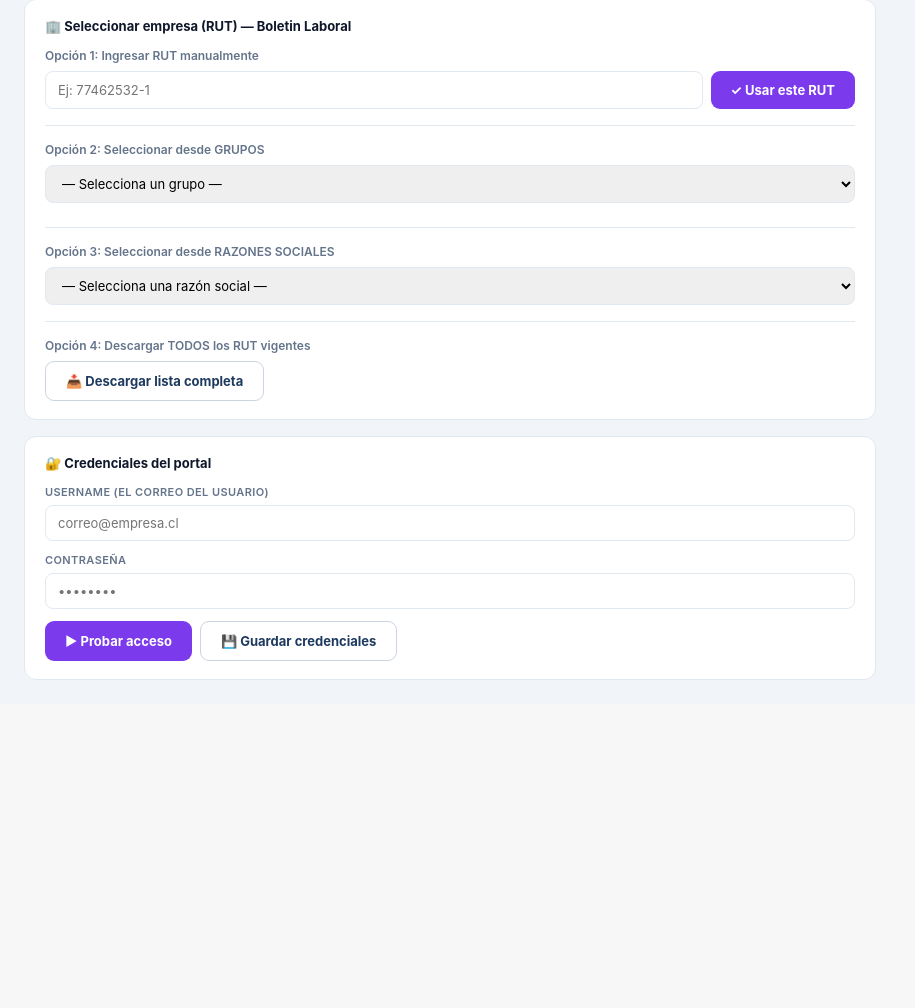
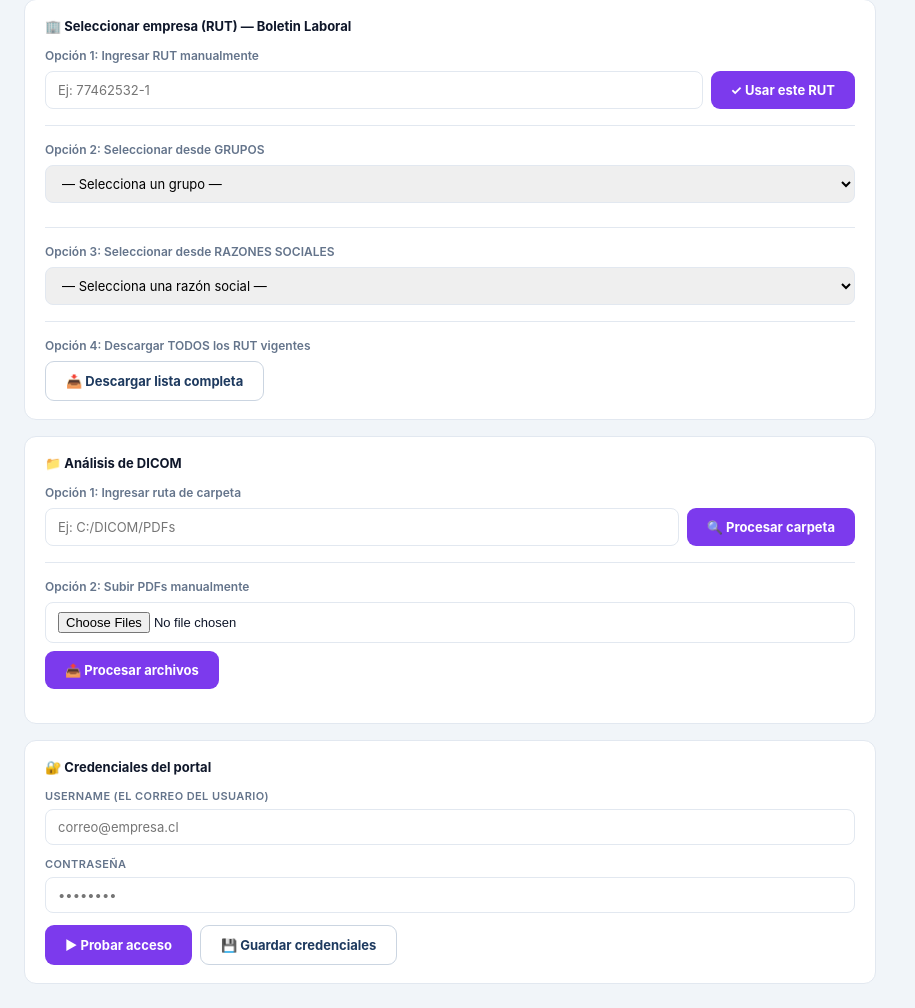
Before and after one commit to EpavezOptimiza/certificados-cotizaciones, a Flask app: template templates/dicom.html in a window 1280 px wide. Shown: the part 214-1222 px from the top of the page, without its empty margins (0-915 px from the left). Before the commit the page ends 894 px from the top, so only its background shows below. Run offline with Flask 3, Linux system fonts and the light colour scheme; the template is opened without the code that fills it, so the values that code supplies are empty.

Commit message:
Add DICOM analysis feature for PDF organization by grupo
- Add UI card for DICOM analysis with two options:
  - Process folder: reads PDFs from specified path
  - Manual upload: upload PDFs directly
- Extract razon social from PDF text
- Search BASE MADRE for corresponding grupo
- Create folders by grupo and organize PDFs
- Show results: processed count, organized count, errors

Co-Authored-By: Claude Haiku 4.5 <noreply@anthropic.com>

```diff
--- a/app.py
+++ b/app.py
@@ -3210,6 +3210,144 @@ def dicom_captura(nombre):
     return send_file(ruta, mimetype="image/png")
 
 
+@app.route("/api/dicom/analisis", methods=["POST"])
+@api_login_required
+def dicom_analisis():
+    from base_madre_logic import obtener_clientes
+    import re
+
+    try:
+        import PyPDF2
+    except ImportError:
+        return jsonify({"error": "PyPDF2 no instalado"}), 500
+
+    def extraer_razon_social_pdf(ruta_pdf):
+        try:
+            with open(ruta_pdf, 'rb') as f:
+                lector = PyPDF2.PdfReader(f)
+                texto = ''
+                for pagina in lector.pages:
+                    texto += pagina.extract_text()
+                # Buscar patrón: línea con texto después de "RUT:" que contenga letras
+                lineas = texto.split('\n')
+                for i, linea in enumerate(lineas):
+                    if 'AGENCIA' in linea.upper() or 'S.A' in linea.upper() or 'LIMITADA' in linea.upper():
+                        return linea.strip()
+                # Si no, tomar la primera línea que no esté vacía
+                for linea in lineas:
+                    if linea.strip() and len(linea.strip()) > 5:
+                        return linea.strip()
+                return None
+        except Exception as e:
+            return None
+
+    def buscar_grupo_por_razon(razon_social):
+        columnas, filas, _, _ = obtener_clientes()
+        if not filas:
+            return None
+
+        # Normalizar búsqueda
+        razon_norm = razon_social.upper().strip()
+
+        for fila in filas:
+            for col in columnas:
+                if 'razon' in col.lower() and 'social' in col.lower():
+                    val = (fila.get(col) or '').upper().strip()
+                    if razon_norm in val or val in razon_norm:
+                        # Encontrado, buscar el grupo
+                        for col_grupo in columnas:
+                            if col_grupo.lower().startswith('2 grupo') or 'grupo' in col_grupo.lower():
+                                return fila.get(col_grupo)
+        return None
+
+    tipo = request.form.get('tipo', 'manual')
+    procesados = 0
+    organizados = 0
+    errores = []
+
+    try:
+        if tipo == 'carpeta':
+            ruta = request.json.get('ruta', '').strip()
+            if not ruta or not os.path.isdir(ruta):
+                return jsonify({"error": "Ruta de carpeta inválida"}), 400
+
+            archivos = [f for f in os.listdir(ruta) if f.lower().endswith('.pdf')]
+            procesados = len(archivos)
+
+            for archivo in archivos:
+                ruta_pdf = os.path.join(ruta, archivo)
+                razon = extraer_razon_social_pdf(ruta_pdf)
+                if not razon:
+                    errores.append(f"{archivo}: no se pudo extraer razón social")
+                    continue
+
+                grupo = buscar_grupo_por_razon(razon)
+                if not grupo:
+                    errores.append(f"{archivo}: razón social no encontrada en BASE MADRE")
+                    continue
+
+                # Crear carpeta del grupo
+                carpeta_grupo = os.path.join(ruta, grupo.strip())
+                os.makedirs(carpeta_grupo, exist_ok=True)
+
+                # Mover archivo
+                try:
+                    ruta_nueva = os.path.join(carpeta_grupo, archivo)
+                    if os.path.exists(ruta_nueva):
+                        os.remove(ruta_nueva)
+                    os.rename(ruta_pdf, ruta_nueva)
+                    organizados += 1
+                except Exception as e:
+                    errores.append(f"{archivo}: error al mover archivo - {str(e)[:50]}")
+
+        elif tipo == 'manual':
+            archivos = request.files.getlist('archivos')
+            procesados = len(archivos)
+
+            # Carpeta temporal
+            carpeta_temp = os.path.join(_EXCELS_DIR, 'dicom_analisis_temp')
+            os.makedirs(carpeta_temp, exist_ok=True)
+
+            for archivo in archivos:
+                if not archivo.filename.lower().endswith('.pdf'):
+                    errores.append(f"{archivo.filename}: no es un PDF")
+                    continue
+
+                ruta_temp = os.path.join(carpeta_temp, archivo.filename)
+                archivo.save(ruta_temp)
+
+                razon = extraer_razon_social_pdf(ruta_temp)
+                if not razon:
+                    errores.append(f"{archivo.filename}: no se pudo extraer razón social")
+                    os.remove(ruta_temp)
+                    continue
+
+                grupo = buscar_grupo_por_razon(razon)
+                if not grupo:
+                    errores.append(f"{archivo.filename}: razón social no encontrada en BASE MADRE")
+                    os.remove(ruta_temp)
+                    continue
+
+                # Crear carpeta del grupo
+                carpeta_grupo = os.path.join(carpeta_temp, grupo.strip())
+                os.makedirs(carpeta_grupo, exist_ok=True)
+
+                # Mover archivo
+                try:
+                    ruta_nueva = os.path.join(carpeta_grupo, archivo.filename)
+                    if os.path.exists(ruta_nueva):
+                        os.remove(ruta_nueva)
+                    os.rename(ruta_temp, ruta_nueva)
+                    organizados += 1
+                except Exception as e:
+                    errores.append(f"{archivo.filename}: error al mover archivo - {str(e)[:50]}")
+
+        return jsonify({"procesados": procesados, "organizados": organizados, "errores": errores})
+
+    except Exception as e:
+        return jsonify({"error": str(e)[:200]}), 500
+
+
 if __name__ == "__main__":
     port = int(os.environ.get("PORT", 5000))
     app.run(host="0.0.0.0", port=port, debug=False)
--- a/templates/dicom.html
+++ b/templates/dicom.html
@@ -65,6 +65,13 @@ body{font-family:-apple-system,BlinkMacSystemFont,'Segoe UI',sans-serif;backgrou
     <div style="border-top:1px solid #e2e8f0;padding-top:16px;margin-bottom:16px"><label style="font-size:12px;font-weight:600;color:#64748b;margin-bottom:8px;display:block">Opción 3: Seleccionar desde RAZONES SOCIALES</label><select id="select-razon" onchange="seleccionarRazón()" style="width:100%;padding:9px 12px;border:1px solid #e2e8f0;border-radius:8px;font-size:13px;outline:none;font-family:inherit"><option value="">— Selecciona una razón social —</option></select></div>
     <div style="border-top:1px solid #e2e8f0;padding-top:16px"><label style="font-size:12px;font-weight:600;color:#64748b;margin-bottom:8px;display:block">Opción 4: Descargar TODOS los RUT vigentes</label><button class="btn btn-sec" onclick="descargarTodosRuts()">📥 Descargar lista completa</button></div>
     <div id="rut-seleccionado" style="margin-top:16px;padding:10px 12px;background:#dbeafe;border:1px solid #93c5fd;border-radius:8px;display:none;font-size:13px;color:#1e40af">RUT seleccionado: <strong id="rut-texto"></strong></div>
+  </div>
+
+  <div class="card">
+    <div class="card-title">📁 Análisis de DICOM</div>
+    <div style="margin-bottom:16px"><label style="font-size:12px;font-weight:600;color:#64748b;margin-bottom:8px;display:block">Opción 1: Ingresar ruta de carpeta</label><div style="display:flex;gap:8px;flex-wrap:wrap"><input type="text" id="ruta-carpeta" placeholder="Ej: C:/DICOM/PDFs" style="flex:1;min-width:200px;padding:9px 12px;border:1px solid #e2e8f0;border-radius:8px;font-size:13px;outline:none;font-family:inherit"><button class="btn" onclick="procesarCarpeta()">🔍 Procesar carpeta</button></div></div>
+    <div style="border-top:1px solid #e2e8f0;padding-top:16px;margin-bottom:16px"><label style="font-size:12px;font-weight:600;color:#64748b;margin-bottom:8px;display:block">Opción 2: Subir PDFs manualmente</label><input type="file" id="upload-pdfs" multiple accept=".pdf" style="width:100%;padding:9px 12px;border:1px solid #e2e8f0;border-radius:8px;font-size:13px;margin-bottom:8px"><button class="btn" onclick="procesarPdfsCargados()">📤 Procesar archivos</button></div>
+    <div id="analisis-resultado" style="margin-top:16px;padding:10px 12px;background:#f0fdf4;border:1px solid #86efac;border-radius:8px;display:none;font-size:12px;color:#166534;max-height:200px;overflow-y:auto"></div>
   </div>
 
   <div class="card">
@@ -306,6 +313,82 @@ function descargarTodosRuts(){
   URL.revokeObjectURL(url);
 }
 
+function procesarCarpeta(){
+  const ruta = document.getElementById('ruta-carpeta').value.trim();
+  if (!ruta) {
+    alert('Ingresa una ruta de carpeta');
+    return;
+  }
+  const resultado = document.getElementById('analisis-resultado');
+  resultado.style.display = 'block';
+  resultado.innerHTML = 'Procesando carpeta...';
+
+  fetch('/api/dicom/analisis', {
+    method:'POST', headers:{'Content-Type':'application/json'},
+    body: JSON.stringify({tipo: 'carpeta', ruta: ruta})
+  }).then(r => r.json()).then(d => {
+    if (d.error) {
+      resultado.innerHTML = 'Error: ' + d.error;
+      resultado.style.background = '#fee2e2';
+      resultado.style.borderColor = '#fca5a5';
+      resultado.style.color = '#991b1b';
+    } else {
+      let html = 'Procesados: ' + (d.procesados || 0) + ' archivos<br>';
+      html += 'Organizados: ' + (d.organizados || 0) + ' archivos<br>';
+      if (d.errores && d.errores.length > 0) {
+        html += 'Errores: ' + d.errores.join('<br>');
+      }
+      resultado.innerHTML = html;
+    }
+  }).catch(e => {
+    resultado.innerHTML = 'Error: ' + e;
+    resultado.style.background = '#fee2e2';
+    resultado.style.borderColor = '#fca5a5';
+    resultado.style.color = '#991b1b';
+  });
+}
+
+function procesarPdfsCargados(){
+  const archivos = document.getElementById('upload-pdfs').files;
+  if (!archivos.length) {
+    alert('Selecciona al menos un PDF');
+    return;
+  }
+
+  const formData = new FormData();
+  formData.append('tipo', 'manual');
+  for (let f of archivos) formData.append('archivos', f);
+
+  const resultado = document.getElementById('analisis-resultado');
+  resultado.style.display = 'block';
+  resultado.innerHTML = 'Procesando archivos...';
+
+  fetch('/api/dicom/analisis', {
+    method:'POST',
+    body: formData
+  }).then(r => r.json()).then(d => {
+    if (d.error) {
+      resultado.innerHTML = 'Error: ' + d.error;
+      resultado.style.background = '#fee2e2';
+      resultado.style.borderColor = '#fca5a5';
+      resultado.style.color = '#991b1b';
+    } else {
+      let html = 'Procesados: ' + (d.procesados || 0) + ' archivos<br>';
+      html += 'Organizados: ' + (d.organizados || 0) + ' archivos<br>';
+      if (d.errores && d.errores.length > 0) {
+        html += 'Errores:<br>' + d.errores.join('<br>');
+      }
+      resultado.innerHTML = html;
+      document.getElementById('upload-pdfs').value = '';
+    }
+  }).catch(e => {
+    resultado.innerHTML = 'Error: ' + e;
+    resultado.style.background = '#fee2e2';
+    resultado.style.borderColor = '#fca5a5';
+    resultado.style.color = '#991b1b';
+  });
+}
+
 cargarCfg();
 cargarDatos();
 </script>
```
